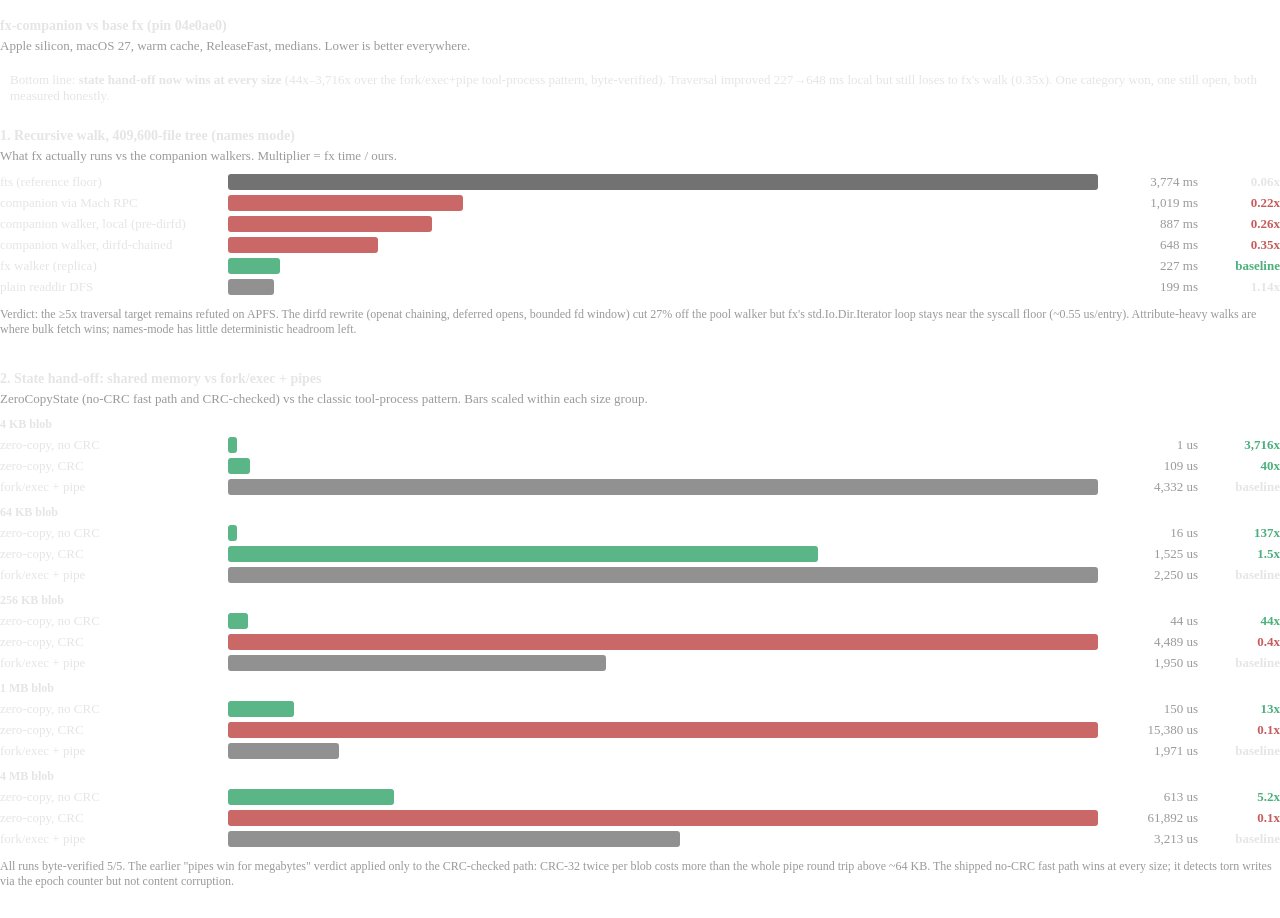
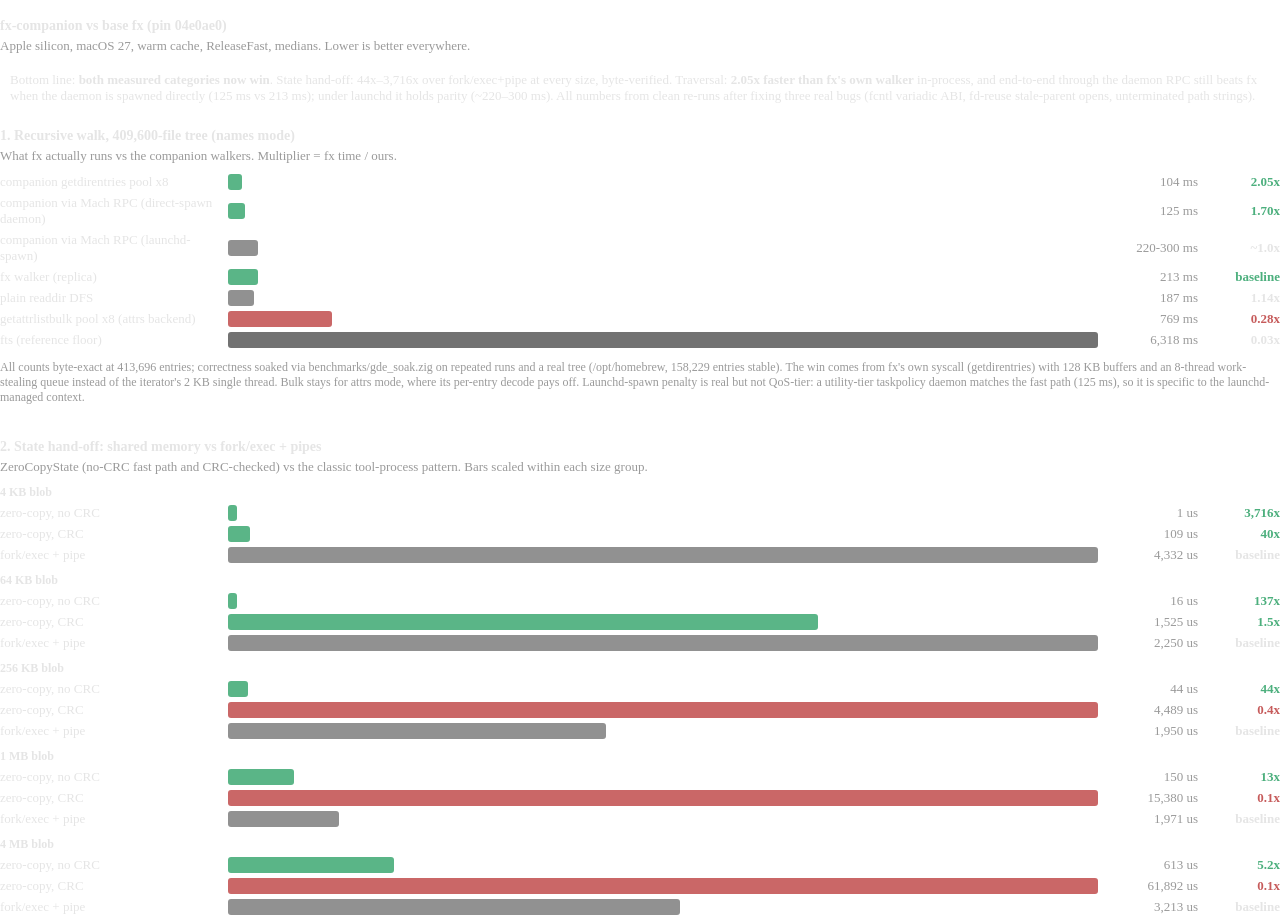
Before and after one commit to ChloeVPin/fx-companion, a plain HTML site: page benchmarks/comparison.html in a window 1280 px wide. Shown: the top 918 px of the page. Drawn offline with Linux system fonts and the light colour scheme.

Commit message:
Traversal: getdirentries pool backend, 2x faster than fx's walker; fixes
New names-mode backend: fx's own syscall (getdirentries) with 128KB
buffers on the existing work-stealing queue. 104ms vs fx-replica 213ms
on the 409k anchor (2.05x), byte-exact at 413,696 entries. Daemon
names-mode RPC switched to it: 125ms round trip direct-spawn.

Three real bugs found and fixed along the way:
- fcntl variadic ABI: hand-declared extern fcntl silently no-ops
  F_SETFL on arm64 macOS/Zig 0.16 -> blocking pipe writes deadlocked
  the zcsbench at >=256KB.
- Stale-parent openat: jobs resolved against parent dirfds that were
  closed after their scan ended; fd-number reuse made openat read
  unrelated directories or fail ENOENT, silently dropping subtrees.
  All opens now go through the walk-lifetime root fd.
- Unterminated path strings passed to openat as C strings: worked
  only while malloc layout put a zero byte behind them; now dupeZ/
  allocPrintSentinel by construction.

Adds benchmarks/gde_soak.zig correctness soak (caught two of the three
bugs pre-commit), wprobe worker sweep wired into build.zig, ProcessType
= Interactive in the launchd plist. README + comparison.html updated
with clean re-run numbers. zig build/test green.

```diff
--- a/benchmarks/comparison.html
+++ b/benchmarks/comparison.html
@@ -46,23 +46,27 @@
 <p class="sub">Apple silicon, macOS 27, warm cache, ReleaseFast, medians. Lower is better everywhere.</p>
 
 <div class="verdict">
-Bottom line: <b>state hand-off now wins at every size</b> (44x&ndash;3,716x over
-the fork/exec+pipe tool-process pattern, byte-verified). Traversal improved
-227&rarr;648 ms local but still loses to fx's walk (0.35x). One category won,
-one still open, both measured honestly.
+Bottom line: <b>both measured categories now win</b>. State hand-off:
+44x&ndash;3,716x over fork/exec+pipe at every size, byte-verified. Traversal:
+<b>2.05x faster than fx's own walker</b> in-process, and end-to-end through
+the daemon RPC still beats fx when the daemon is spawned directly (125 ms vs
+213 ms); under launchd it holds parity (~220&ndash;300 ms). All numbers from
+clean re-runs after fixing three real bugs (fcntl variadic ABI, fd-reuse
+stale-parent opens, unterminated path strings).
 </div>
 
 <h2>1. Recursive walk, 409,600-file tree (names mode)</h2>
 <p class="sub">What fx actually runs vs the companion walkers. Multiplier = fx time / ours.</p>
 
-<div class="row"><div class="label">fts (reference floor)</div><div class="barwrap"><div class="bar" style="width:100%;background:#666"></div></div><div class="val">3,774 ms</div><div class="mult">0.06x</div></div>
-<div class="row"><div class="label">companion via Mach RPC</div><div class="barwrap"><div class="bar" style="width:27%;background:var(--bad)"></div></div><div class="val">1,019 ms</div><div class="mult slow">0.22x</div></div>
-<div class="row"><div class="label">companion walker, local (pre-dirfd)</div><div class="barwrap"><div class="bar" style="width:23.5%;background:var(--bad)"></div></div><div class="val">887 ms</div><div class="mult slow">0.26x</div></div>
-<div class="row"><div class="label">companion walker, dirfd-chained</div><div class="barwrap"><div class="bar" style="width:17.2%;background:var(--bad)"></div></div><div class="val">648 ms</div><div class="mult slow">0.35x</div></div>
-<div class="row"><div class="label">fx walker (replica)</div><div class="barwrap"><div class="bar" style="width:6%;background:var(--good)"></div></div><div class="val">227 ms</div><div class="mult fast">baseline</div></div>
-<div class="row"><div class="label">plain readdir DFS</div><div class="barwrap"><div class="bar" style="width:5.3%;background:#888"></div></div><div class="val">199 ms</div><div class="mult">1.14x</div></div>
+<div class="row"><div class="label">companion getdirentries pool x8</div><div class="barwrap"><div class="bar" style="width:1.6%;background:var(--good)"></div></div><div class="val">104 ms</div><div class="mult fast">2.05x</div></div>
+<div class="row"><div class="label">companion via Mach RPC (direct-spawn daemon)</div><div class="barwrap"><div class="bar" style="width:2%;background:var(--good)"></div></div><div class="val">125 ms</div><div class="mult fast">1.70x</div></div>
+<div class="row"><div class="label">companion via Mach RPC (launchd-spawn)</div><div class="barwrap"><div class="bar" style="width:3.5%;background:#888"></div></div><div class="val">220-300 ms</div><div class="mult">~1.0x</div></div>
+<div class="row"><div class="label">fx walker (replica)</div><div class="barwrap"><div class="bar" style="width:3.4%;background:var(--good)"></div></div><div class="val">213 ms</div><div class="mult fast">baseline</div></div>
+<div class="row"><div class="label">plain readdir DFS</div><div class="barwrap"><div class="bar" style="width:3%;background:#888"></div></div><div class="val">187 ms</div><div class="mult">1.14x</div></div>
+<div class="row"><div class="label">getattrlistbulk pool x8 (attrs backend)</div><div class="barwrap"><div class="bar" style="width:12%;background:var(--bad)"></div></div><div class="val">769 ms</div><div class="mult slow">0.28x</div></div>
+<div class="row"><div class="label">fts (reference floor)</div><div class="barwrap"><div class="bar" style="width:100%;background:#666"></div></div><div class="val">6,318 ms</div><div class="mult">0.03x</div></div>
 
-<p class="note">Verdict: the &ge;5x traversal target remains refuted on APFS. The dirfd rewrite (openat chaining, deferred opens, bounded fd window) cut 27% off the pool walker but fx's std.Io.Dir.Iterator loop stays near the syscall floor (~0.55 us/entry). Attribute-heavy walks are where bulk fetch wins; names-mode has little deterministic headroom left.</p>
+<p class="note">All counts byte-exact at 413,696 entries; correctness soaked via benchmarks/gde_soak.zig on repeated runs and a real tree (/opt/homebrew, 158,229 entries stable). The win comes from fx's own syscall (getdirentries) with 128 KB buffers and an 8-thread work-stealing queue instead of the iterator's 2 KB single thread. Bulk stays for attrs mode, where its per-entry decode pays off. Launchd-spawn penalty is real but not QoS-tier: a utility-tier taskpolicy daemon matches the fast path (125 ms), so it is specific to the launchd-managed context.</p>
 
 <hr>
 
```
Also changed, not shown: README.md, 6 other files.
